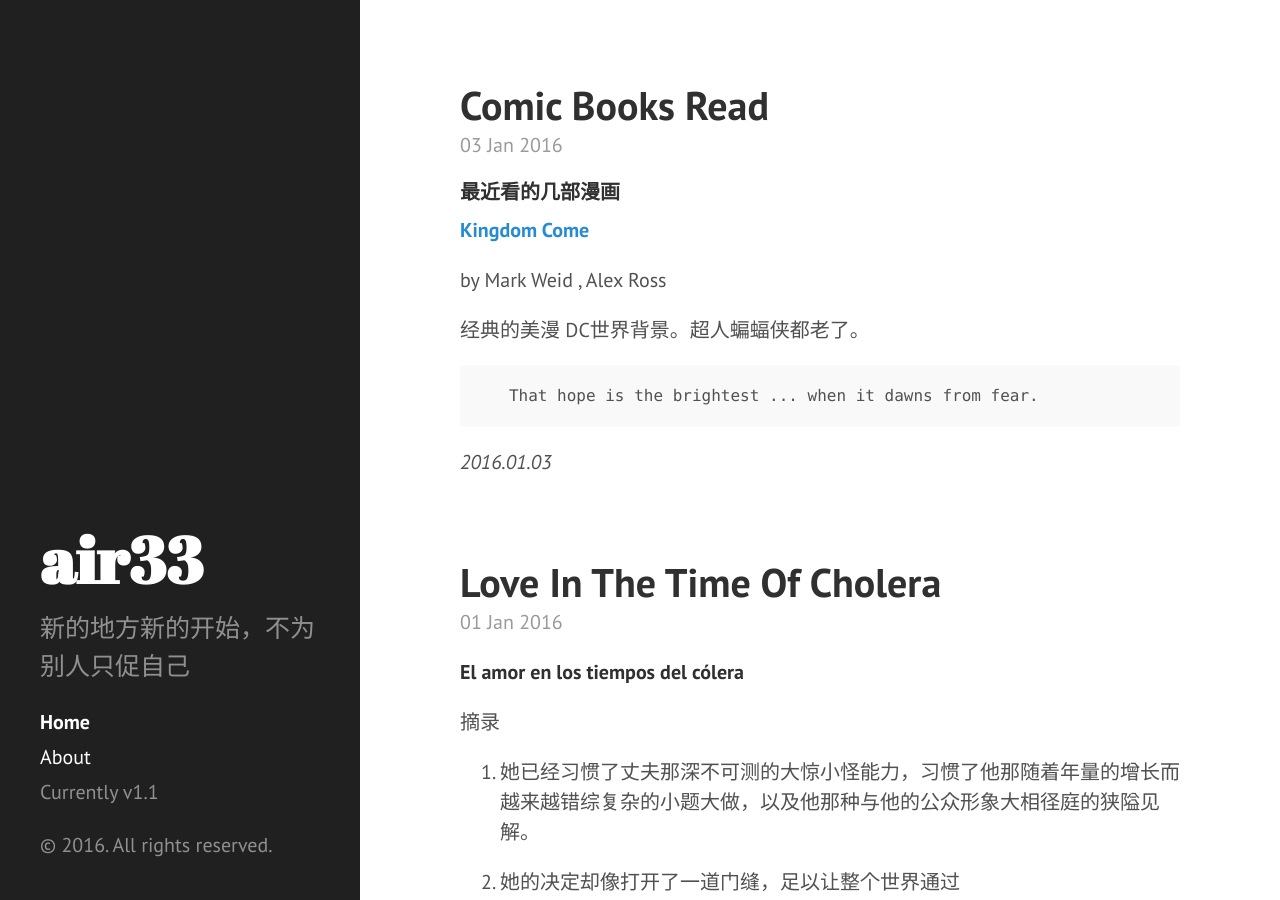
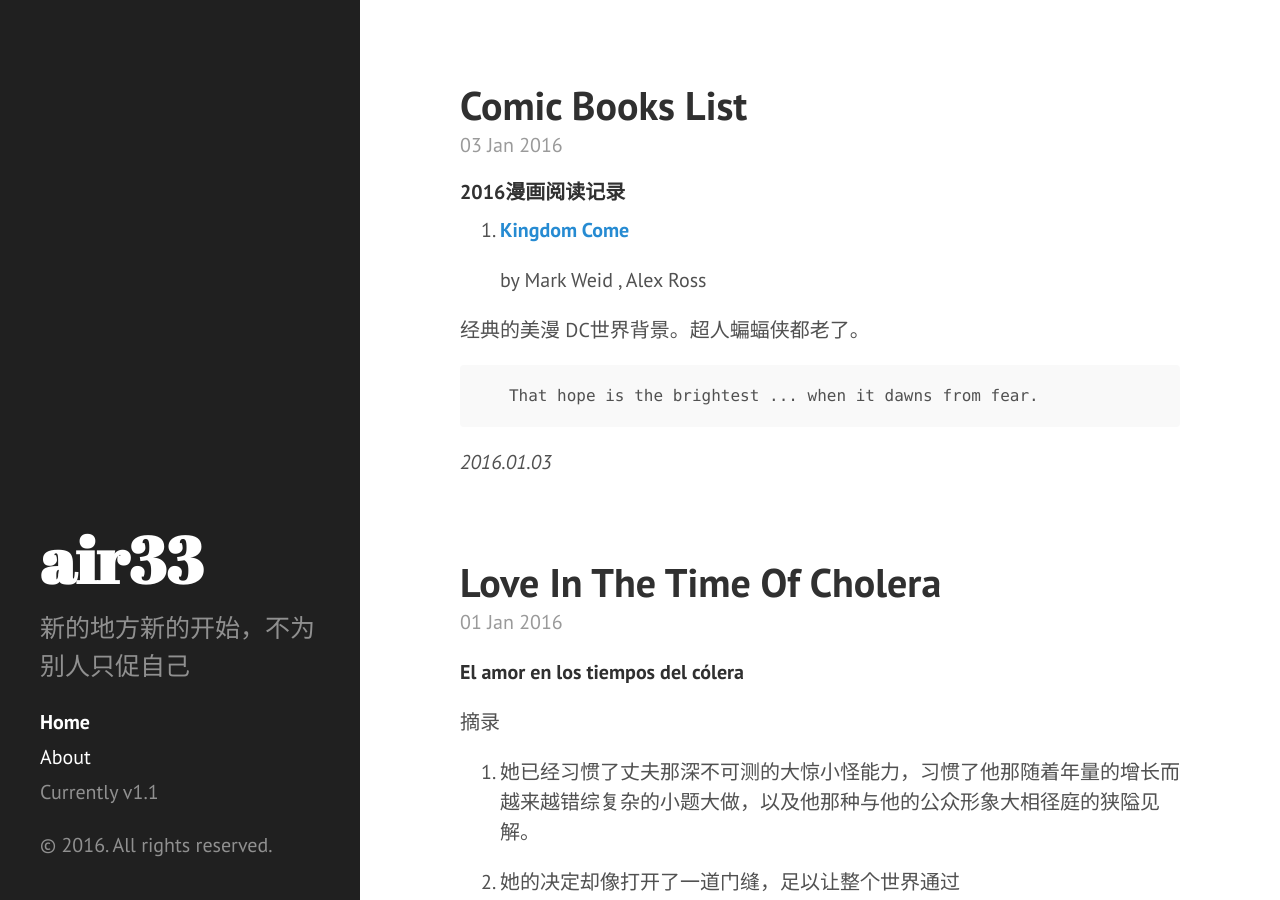
Before and after one commit to air33/air33.github.io, a Jekyll site: the page built from index.html, in a window 1280 px wide and 900 px high. Built offline with Jekyll 4.4.1, drawn with Linux system fonts in a browser that asks for light colours; Markdown is read by kramdown in place of the engine named in the settings; the list of posts is cut into pages by our own code.

Commit message:
new posts

```diff
--- a/_posts/2016-01-03-comic-books-read.md
+++ b/_posts/2016-01-03-comic-books-list.md
@@ -1,6 +1,6 @@
-####最近看的几部漫画
+####2016漫画阅读记录
 
-**[Kingdom Come](https://en.wikipedia.org/wiki/Kingdom_Come_(comics))**
+1. **[Kingdom Come](https://en.wikipedia.org/wiki/Kingdom_Come_(comics))**
 
    by Mark Weid , Alex Ross
 
```
